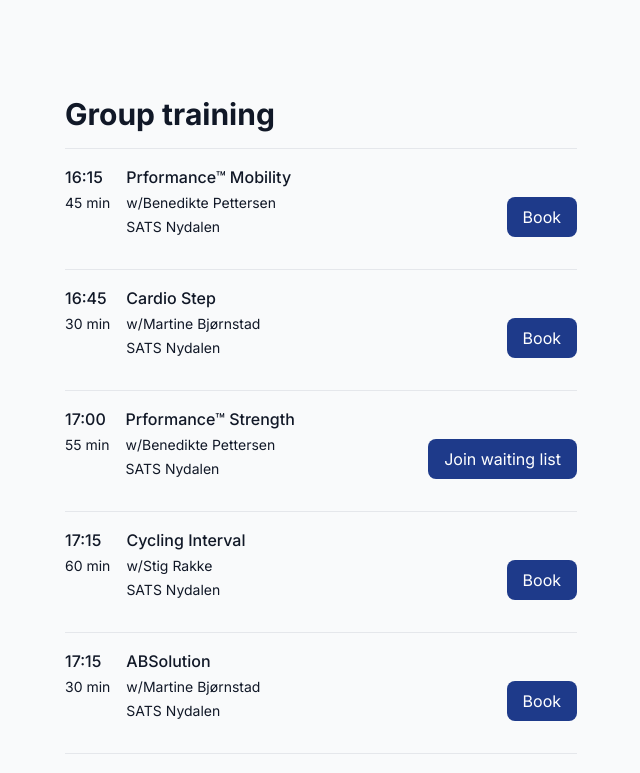
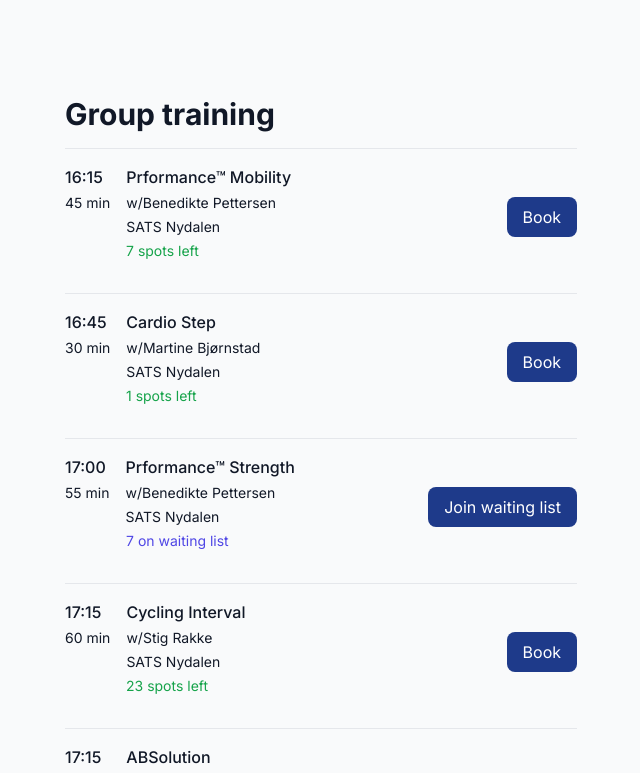
Before and after one commit to espennoreng/assignment-en-sats, a Next.js app: page / in a window 1280 px wide. Shown: the top 773 px of the page, without its empty margins (319-959 px from the left). Built offline with nearby package versions, Linux system fonts and the light colour scheme.

Commit message:
Added missing spots available html from last commit

```diff
--- a/app/_components/button.tsx
+++ b/app/_components/button.tsx
@@ -16,11 +16,11 @@ export default function Button({
       {...props}
       className={`${
         variant === 'primary'
-          ? 'bg-blue-900 text-white'
-          : 'bg-transparent text-blue-900'
+          ? 'bg-blue-900 text-white hover:bg-blue-800'
+          : 'bg-transparent text-blue-900 hover:bg-blue-50'
       } ${
         outlined ? 'border border-blue-900' : ''
-      } hover:bg-blue-900 hover:text-white font-base py-2 px-4 rounded-lg`}
+      } font-base py-2 px-4 rounded-lg`}
     >
       {children}
     </button>
--- a/app/_components/session-details.tsx
+++ b/app/_components/session-details.tsx
@@ -5,6 +5,7 @@ export default function SessionDetails({
   session,
 }: Readonly<{ session: Session }>) {
   return (
+    <div className="flex flex-col gap-1">
       <div className="flex flex-row gap-4 w-full">
         <div className="flex flex-col gap-1">
           <p className="text-sm md:text-base font-medium text-gray-900">
@@ -59,5 +60,37 @@ export default function SessionDetails({
           )}
         </div>
       </div>
+      <div className="flex flex-row gap-4 w-full ml-[54px] md:ml-[61px]">
+        {session.bookingInfo.memberBookingInfo.bookingState === 'Booked' &&
+        session.bookingInfo.memberBookingInfo.waitingListPosition &&
+        session.bookingInfo.memberBookingInfo.waitingListPosition > 0 ? (
+          <div className="flex flex-col gap-1 justify-end">
+            <p className="text-xs md:text-sm font-normal text-gray-900">
+              Waiting list position:{' '}
+              {session.bookingInfo.memberBookingInfo.waitingListPosition}
+            </p>
+          </div>
+        ) : (
+          <>
+            {session.bookingInfo.waitingListCount > 0 && (
+              <div className="flex flex-col gap-1 justify-end">
+                <p className="text-xs md:text-sm font-normal text-indigo-600">
+                  {session.bookingInfo.waitingListCount} on waiting list
+                </p>
+              </div>
+            )}
+          </>
+        )}
+        {session.bookingInfo.memberBookingInfo.bookingState === 'NotBooked' &&
+          session.bookingInfo.waitingListCount === 0 && (
+            <div className="flex flex-col gap-1 justify-end">
+              <p className="text-xs md:text-sm font-normal text-green-600">
+                {session.bookingInfo.capacity - session.bookingInfo.bookedCount}{' '}
+                spots left
+              </p>
+            </div>
+          )}
+      </div>
+    </div>
   )
 }
--- a/app/page.tsx
+++ b/app/page.tsx
@@ -1,7 +1,7 @@
 'use client'
+
 import React, { useState, useEffect } from 'react'
 import data from './sats-data.json'
-import Button from './_components/button'
 import SessionDetails from './_components/session-details'
 import { Session } from './_types/sats-data-types'
 
```
Lines whose indentation alone changed are shown as unchanged.
